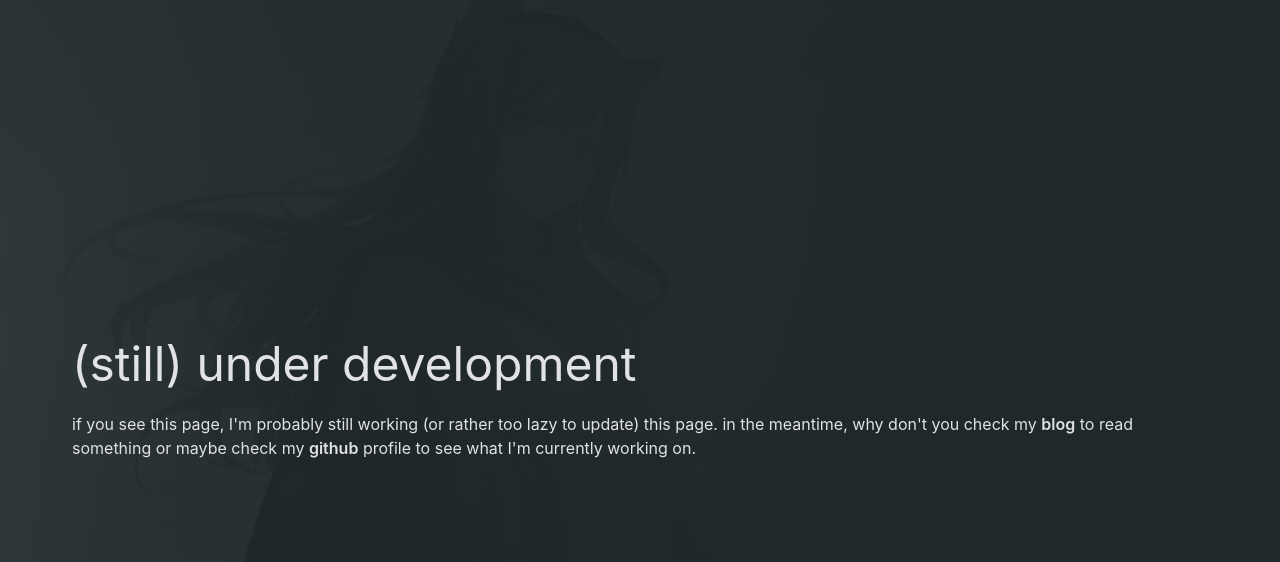
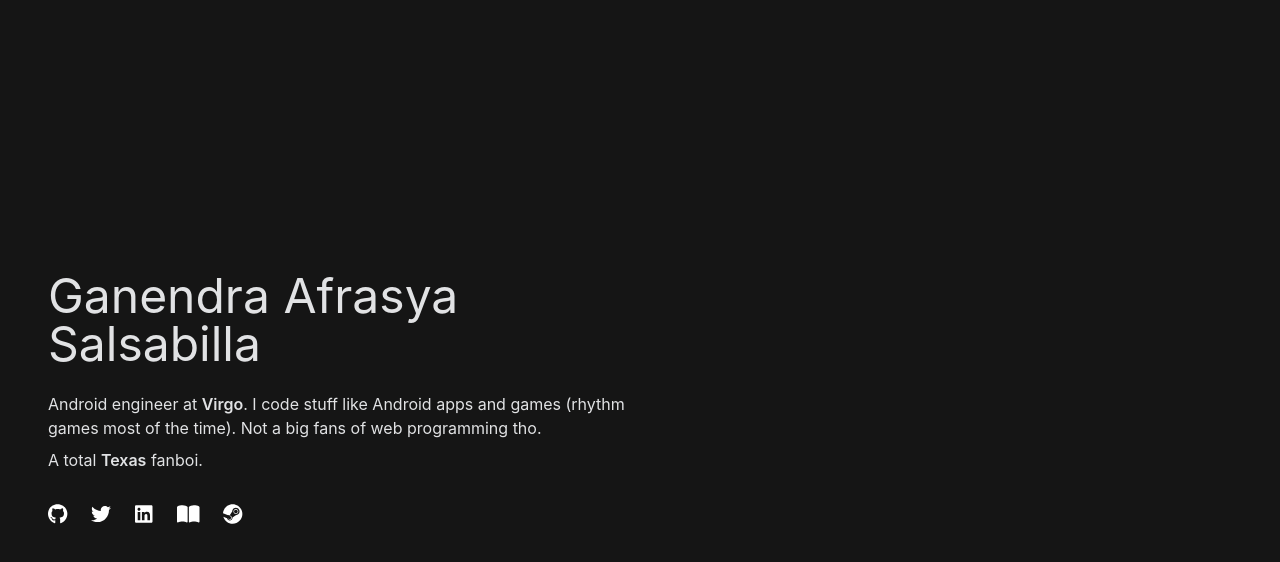
Before and after one commit to GSculerlor/amatsukaze-web, a Next.js app: page / in a window 1280 px wide. Shown: the top 562 px of the page. Built offline with nearby package versions, Linux system fonts and the light colour scheme.

Commit message:
Update UI

```diff
--- /dev/null
+++ b/components/Header.js
@@ -0,0 +1,13 @@
+export default function Header() {
+  return (
+    <div>
+      <h1 className='text-on-surface text-5xl mb-6'>
+        <a>Ganendra Afrasya Salsabilla</a>
+      </h1>
+      <p className='text-on-surface text-base mb-2'>Android engineer at <a href='https://virgoku.id' className='font-semibold'>Virgo</a>.
+      I code stuff like Android apps and games (rhythm games most of the time). Not a big fans of web programming tho.
+      </p>
+      <p className='text-on-surface text-base mb-8'>A total <a href='https://arknights.fandom.com/wiki/Texas' className='font-semibold'>Texas</a> fanboi.</p>
+    </div>
+  );
+}
--- /dev/null
+++ b/components/Social.js
@@ -0,0 +1,17 @@
+import { FontAwesomeIcon } from '@fortawesome/react-fontawesome'
+import { faGithub, faTwitter, faLinkedin, faSteam } from '@fortawesome/free-brands-svg-icons'
+import { faBookOpen } from '@fortawesome/free-solid-svg-icons'
+
+export default function Social() {
+  return (
+    <div className="max-w-6xl mx-auto text-white">
+      <div className="space-x-6 flex flex-row items-center">
+        <a href='https://github.com/GSculerlor' className='font-semibold'><FontAwesomeIcon icon={faGithub} className="h-5"/></a>
+        <a href='https://twitter.com/GSculerlor' className='font-semibold'><FontAwesomeIcon icon={faTwitter} className="h-5"/></a>
+        <a href='https://www.linkedin.com/in/ganendra-afrasya-528b09140/' className='font-semibold'><FontAwesomeIcon icon={faLinkedin} className="h-5"/></a>
+        <a href='https://blog.ganen.moe' className='font-semibold'><FontAwesomeIcon icon={faBookOpen} className="h-5"/></a>
+        <a href='https://steamcommunity.com/id/ganendra/' className='font-semibold'><FontAwesomeIcon icon={faSteam} className="h-5"/></a>
+      </div>
+    </div>
+  );
+}
--- a/package.json
+++ b/package.json
@@ -8,6 +8,10 @@
     "lint": "next lint"
   },
   "dependencies": {
+    "@fortawesome/fontawesome-svg-core": "^6.1.1",
+    "@fortawesome/free-brands-svg-icons": "^6.1.1",
+    "@fortawesome/free-solid-svg-icons": "^6.1.1",
+    "@fortawesome/react-fontawesome": "^0.1.18",
     "next": "12.0.7",
     "react": "17.0.2",
     "react-dom": "17.0.2"
--- a/pages/index.js
+++ b/pages/index.js
@@ -1,5 +1,7 @@
 import Head from 'next/head'
 import styles from '../styles/Home.module.css'
+import Social from "../components/Social";
+import Header from "../components/Header";
 
 export default function Home() {
   return (
@@ -11,16 +13,12 @@ export default function Home() {
       </Head>
 
       <main className={styles.main}>
-        <div className='flex h-screen items-center w-full place-content-stretch p-4 md:p-6 lg:p-[72px]'>
-          <div>
-            <h1 className='text-on-surface text-5xl mb-6'>
-              <a>(still) under development</a>
-            </h1>
-            <p className='text-on-surface text-base'>if you see this page, I&apos;m probably still working (or rather too lazy to update) this page.
-            in the meantime, why don&apos;t you check my <a href='https://blog.ganen.moe' className='font-semibold'>blog</a> to read something or maybe
-            check my <a href='https://github.com/GSculerlor' className='font-semibold'>github</a> profile to see what I&apos;m currently working on.
-            </p>
+        <div className='flex flex-col md:flex-row h-screen items-center justify-center w-full p-4 md:p-6 lg:p-12'>
+          <div className='md:flex-1'>
+            <Header />
+            <Social />
           </div>
+          <div className='md:flex-1'/>
         </div>
       </main>
     </div>
--- a/styles/globals.css
+++ b/styles/globals.css
@@ -4,10 +4,7 @@
 
 html,
 body {
-  background-image: linear-gradient(107.56deg, rgba(31, 40, 43, 0.86) 0%, rgba(31, 40, 43, 0.94) 19.87%, #1F282B 68.76%), url("/bg.jpg");
-  background-position: center;
-  background-repeat: no-repeat;
-  background-size: cover;
+  background-color: #151515;
   font-family: Outfit, -apple-system, BlinkMacSystemFont, Segoe UI, Roboto, Oxygen,
     Ubuntu, Cantarell, Fira Sans, Droid Sans, Helvetica Neue, sans-serif;
 }
```
Also changed, not shown: public/bg.jpg (deleted), 1 other file (tests, documents, lock files or other folders).
